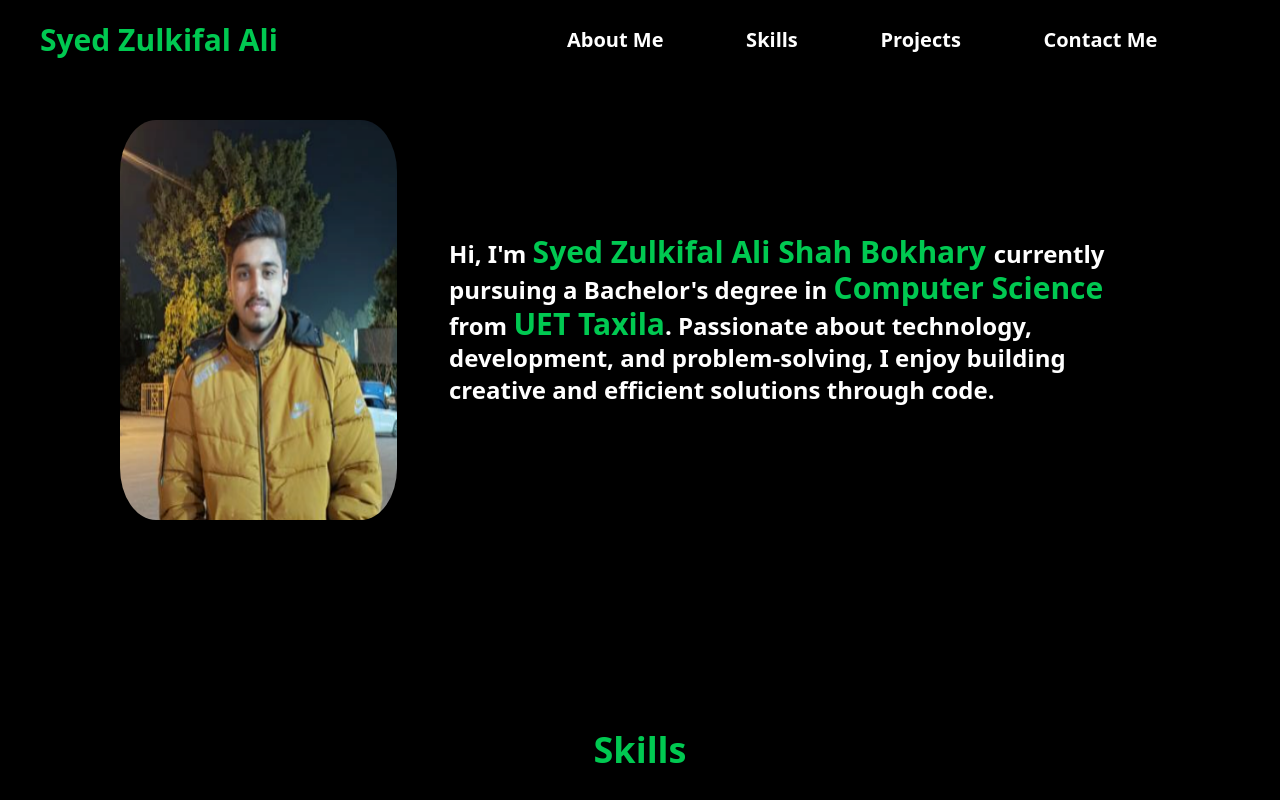
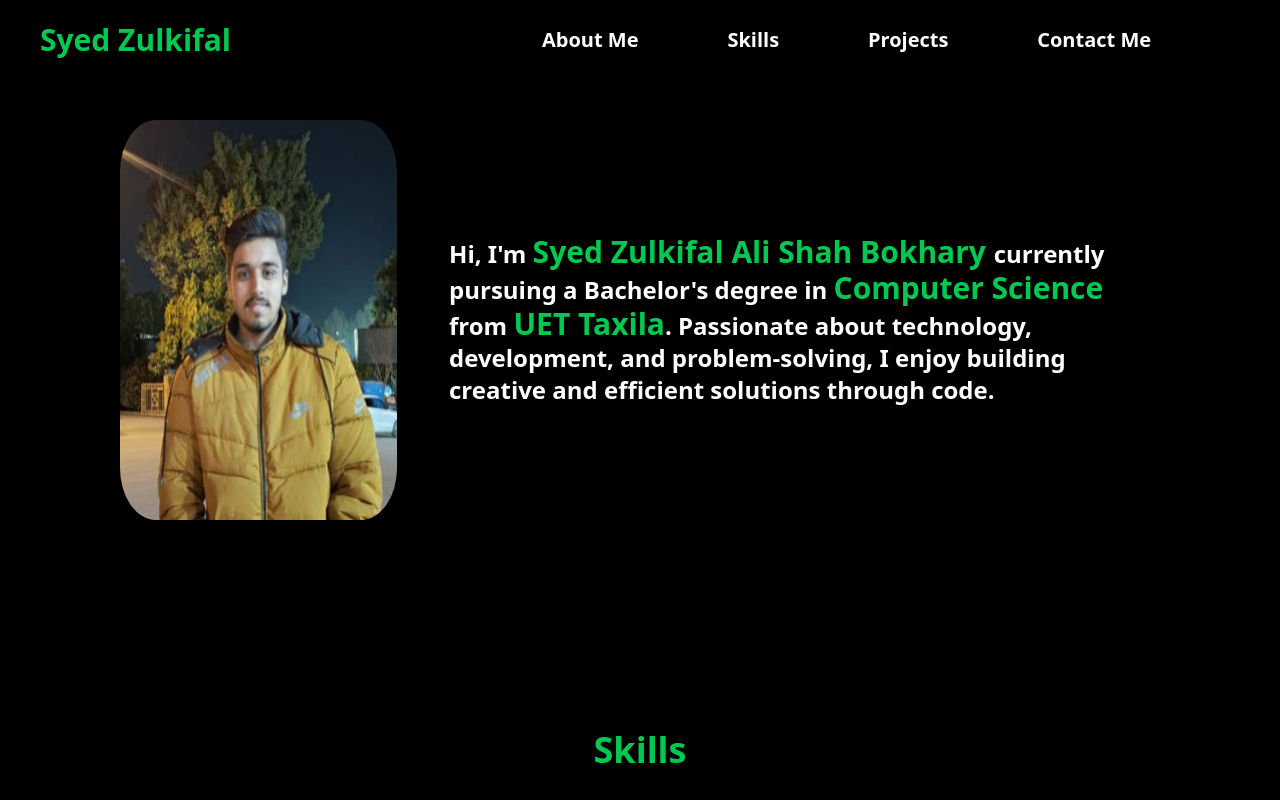
Before and after one commit to Zulkifal05/PersonalPortfolio, a React (Vite) app: page / in a window 1280 px wide. Shown: the top 800 px of the page. Built offline with nearby package versions, Linux system fonts and the light colour scheme.

Commit message:
Main name change

```diff
--- a/src/components/Header.jsx
+++ b/src/components/Header.jsx
@@ -26,7 +26,7 @@
   return (
     <div className='flex items-center py-3 px-10 h-20'>
       <div className='grow-1'>
-        <h1 className='text-green-500 font-bold text-3xl cursor-pointer'>Syed Zulkifal Ali</h1>
+        <h1 className='text-green-500 font-bold text-3xl cursor-pointer'>Syed Zulkifal</h1>
       </div>
       <div className='grow-2 flex items-center justify-evenly [@media(max-width:768px)]:hidden'>
         <button className='text-white hover:text-green-700 font-bold cursor-pointer text-xl' onClick={ScrollToAbout}>About Me</button>
```
